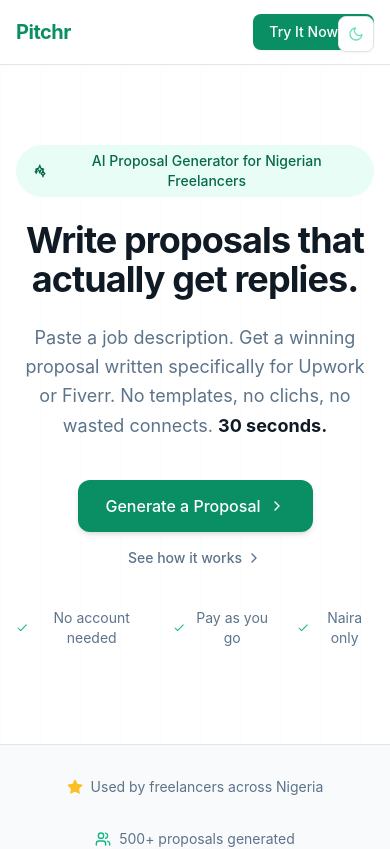
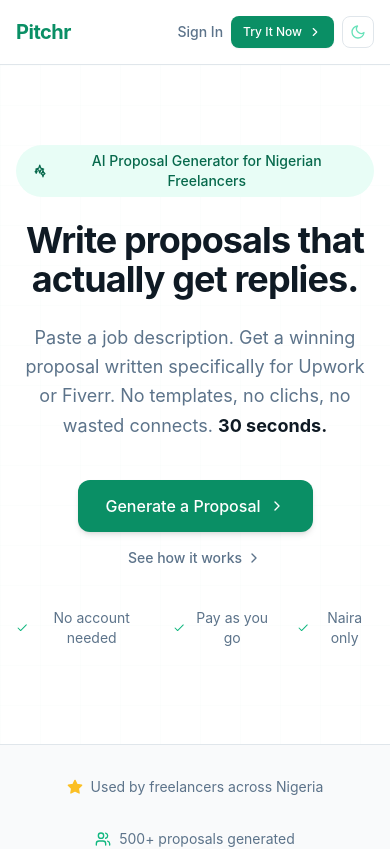
Before and after one commit to ogungbadeshalom/pitchr-mvp, a Next.js app in the folder frontend/: page / in a window 390 px wide. Shown: the top 849 px of the page. Built offline with nearby package versions, Linux system fonts and the light colour scheme.

Commit message:
Fix theme toggle overlap on mobile, show Sign In on mobile, fix PWA dismiss persistence

```diff
--- a/frontend/src/app/auth/login/page.tsx
+++ b/frontend/src/app/auth/login/page.tsx
@@ -9,6 +9,7 @@ import { useSessionStore } from '../../../store/sessionStore';
 import { useUserStore } from '../../../store/userStore';
 import { initSuperTokens } from '../../../lib/supertokens';
 import { getAuthorisationURLWithQueryParamsAndSetState } from 'supertokens-web-js/recipe/thirdparty';
+import ThemeToggle from '../../../components/ui/theme-toggle';
 
 const EMAIL_REGEX = /^[^\s@]+@[^\s@]+\.[^\s@]+$/;
 
@@ -91,7 +92,8 @@ export default function LoginPage() {
   }
 
   return (
-    <div className="min-h-screen flex items-center justify-center px-4 bg-gradient-to-br from-brand-50 via-white to-teal-50 dark:from-gray-950 dark:via-gray-950 dark:to-gray-950">
+    <div className="min-h-screen flex items-center justify-center px-4 bg-gradient-to-br from-brand-50 via-white to-teal-50 dark:from-gray-950 dark:via-gray-950 dark:to-gray-950 relative">
+      <ThemeToggle className="absolute top-4 right-4 w-9 h-9 rounded-lg bg-background border border-border shadow-sm flex items-center justify-center hover:shadow-md hover:border-brand-300 transition-all" />
       <div className="w-full max-w-sm">
         <div className="text-center mb-8">
           <Link href="/" className="inline-flex items-center gap-2">
--- a/frontend/src/app/auth/signup/page.tsx
+++ b/frontend/src/app/auth/signup/page.tsx
@@ -8,6 +8,7 @@ import { useToastStore } from '../../../store/toastStore';
 import { useUserStore } from '../../../store/userStore';
 import { initSuperTokens } from '../../../lib/supertokens';
 import { getAuthorisationURLWithQueryParamsAndSetState } from 'supertokens-web-js/recipe/thirdparty';
+import ThemeToggle from '../../../components/ui/theme-toggle';
 
 const EMAIL_REGEX = /^[^\s@]+@[^\s@]+\.[^\s@]+$/;
 
@@ -92,7 +93,8 @@ export default function SignupPage() {
   }
 
   return (
-    <div className="min-h-screen flex items-center justify-center px-4 bg-gradient-to-br from-brand-50 via-white to-teal-50 dark:from-gray-950 dark:via-gray-950 dark:to-gray-950">
+    <div className="min-h-screen flex items-center justify-center px-4 bg-gradient-to-br from-brand-50 via-white to-teal-50 dark:from-gray-950 dark:via-gray-950 dark:to-gray-950 relative">
+      <ThemeToggle className="absolute top-4 right-4 w-9 h-9 rounded-lg bg-background border border-border shadow-sm flex items-center justify-center hover:shadow-md hover:border-brand-300 transition-all" />
       <div className="w-full max-w-sm">
         <div className="text-center mb-8">
           <Link href="/" className="inline-flex items-center gap-2">
--- a/frontend/src/app/layout.tsx
+++ b/frontend/src/app/layout.tsx
@@ -1,7 +1,6 @@
 import type { Metadata } from 'next'
 import './globals.css'
 import { ToastContainer } from '../components/ui/toast'
-import ThemeToggle from '../components/ui/theme-toggle'
 import PwaSetup from '../components/pwa-setup'
 
 export const metadata: Metadata = {
@@ -26,7 +25,6 @@ export default function RootLayout({ children }: { children: React.ReactNode })
         {children}
         <PwaSetup />
         <ToastContainer />
-        <ThemeToggle />
       </body>
     </html>
   )
--- a/frontend/src/app/page.tsx
+++ b/frontend/src/app/page.tsx
@@ -5,6 +5,7 @@ import { initSessionPayment } from '../lib/api';
 import { AxiosError } from 'axios';
 import { useToastStore } from '../store/toastStore';
 import { useSessionStore } from '../store/sessionStore';
+import ThemeToggle from '../components/ui/theme-toggle';
 
 function IconSparkles({ className }: { className?: string }) {
   return <svg className={className} viewBox="0 0 24 24" fill="none" stroke="currentColor" strokeWidth="2" strokeLinecap="round" strokeLinejoin="round"><path d="M12 3l1.5 4.5L18 9l-4.5 1.5L12 15l-1.5-4.5L6 9l4.5-1.5L12 3z"/><path d="M20 16c-2 1-3 3-3 5 0-2-1-4-3-5 2-1 3-3 3-5 0 2 1 4 3 5z"/><path d="M5 13c1 .5 1.5 1.5 1.5 2.5 0-1 .5-2 1.5-2.5-1-.5-1.5-1.5-1.5-2.5 0 1-.5 2-1.5 2.5z"/></svg>;
@@ -125,21 +126,22 @@ export default function Home() {
             <a href="#pricing" className="hover:text-foreground transition-colors">Pricing</a>
             <a href="#faq" className="hover:text-foreground transition-colors">FAQ</a>
           </nav>
-          <div className="flex items-center gap-3">
-            <Link href="/auth/login" className="text-sm font-medium text-muted-foreground hover:text-foreground transition-colors hidden sm:inline">Sign In</Link>
+          <div className="flex items-center gap-2 sm:gap-3">
+            <Link href="/auth/login" className="text-sm font-medium text-muted-foreground hover:text-foreground transition-colors">Sign In</Link>
             {!mounted ? (
-              <a href="#pricing" className="inline-flex items-center gap-1.5 bg-brand-600 text-white px-4 py-2 rounded-lg text-sm font-medium hover:bg-brand-700 transition-all shadow-sm">
+              <a href="#pricing" className="inline-flex items-center gap-1.5 bg-brand-600 text-white px-3 sm:px-4 py-2 rounded-lg text-xs sm:text-sm font-medium hover:bg-brand-700 transition-all shadow-sm">
                 Try It Now <IconChevronRight className="w-3.5 h-3.5" />
               </a>
             ) : hasSession ? (
-              <Link href="/session" className="inline-flex items-center gap-1.5 bg-brand-600 text-white px-4 py-2 rounded-lg text-sm font-medium hover:bg-brand-700 transition-all shadow-sm">
+              <Link href="/session" className="inline-flex items-center gap-1.5 bg-brand-600 text-white px-3 sm:px-4 py-2 rounded-lg text-xs sm:text-sm font-medium hover:bg-brand-700 transition-all shadow-sm">
                 Continue <IconChevronRight className="w-3.5 h-3.5" />
               </Link>
             ) : (
-              <a href="#pricing" className="inline-flex items-center gap-1.5 bg-brand-600 text-white px-4 py-2 rounded-lg text-sm font-medium hover:bg-brand-700 transition-all shadow-sm">
+              <a href="#pricing" className="inline-flex items-center gap-1.5 bg-brand-600 text-white px-3 sm:px-4 py-2 rounded-lg text-xs sm:text-sm font-medium hover:bg-brand-700 transition-all shadow-sm">
                 Try It Now <IconChevronRight className="w-3.5 h-3.5" />
               </a>
             )}
+            <ThemeToggle className="w-8 h-8 rounded-lg bg-background border border-border flex items-center justify-center hover:shadow-md hover:border-brand-300 transition-all shrink-0" />
           </div>
         </div>
       </header>
--- a/frontend/src/app/session/page.tsx
+++ b/frontend/src/app/session/page.tsx
@@ -10,6 +10,7 @@ import { useCopy } from '../../hooks/useCopy';
 import { generateProposal, initSessionPayment } from '../../lib/api';
 import { Button } from '../../components/ui/button';
 import SessionTimer from '../../components/session-timer';
+import ThemeToggle from '../../components/ui/theme-toggle';
 import { AxiosError } from 'axios';
 
 export default function SessionPage() {
@@ -153,6 +154,7 @@ export default function SessionPage() {
               Dashboard
             </Link>
           </div>
+          <div className="flex items-center gap-3">
             {canGenerate && hydrated && (
               <div className="flex items-center gap-3 text-sm">
                 <div className="flex items-center gap-2">
@@ -169,6 +171,8 @@ export default function SessionPage() {
                 )}
               </div>
             )}
+            <ThemeToggle className="w-8 h-8 rounded-lg bg-background border border-border flex items-center justify-center hover:shadow-md hover:border-brand-300 transition-all shrink-0" />
+          </div>
         </div>
       </header>
 
--- a/frontend/src/components/pwa-setup.tsx
+++ b/frontend/src/components/pwa-setup.tsx
@@ -17,6 +17,10 @@ export default function PwaSetup() {
 
     const handler = (e: Event) => {
       e.preventDefault();
+      try {
+        const last = localStorage.getItem('pitchr_pwa_dismissed');
+        if (last && Date.now() - Number(last) < 7 * 24 * 60 * 60 * 1000) return;
+      } catch {}
       setDeferredPrompt(e as BeforeInstallPromptEvent);
       setShowInstall(true);
     };
--- a/frontend/src/components/ui/theme-toggle.tsx
+++ b/frontend/src/components/ui/theme-toggle.tsx
@@ -2,9 +2,9 @@
 
 import { useEffect, useState } from 'react';
 
-function SunIcon() {
+function SunIcon({ className }: { className?: string }) {
   return (
-    <svg xmlns="http://www.w3.org/2000/svg" width="16" height="16" viewBox="0 0 24 24" fill="none" stroke="currentColor" strokeWidth="2" strokeLinecap="round" strokeLinejoin="round" className="text-brand-500">
+    <svg xmlns="http://www.w3.org/2000/svg" width="16" height="16" viewBox="0 0 24 24" fill="none" stroke="currentColor" strokeWidth="2" strokeLinecap="round" strokeLinejoin="round" className={className}>
       <circle cx="12" cy="12" r="5" />
       <line x1="12" y1="1" x2="12" y2="3" />
       <line x1="12" y1="21" x2="12" y2="23" />
@@ -18,15 +18,15 @@ function SunIcon() {
   );
 }
 
-function MoonIcon() {
+function MoonIcon({ className }: { className?: string }) {
   return (
-    <svg xmlns="http://www.w3.org/2000/svg" width="16" height="16" viewBox="0 0 24 24" fill="none" stroke="currentColor" strokeWidth="2" strokeLinecap="round" strokeLinejoin="round" className="text-brand-300">
+    <svg xmlns="http://www.w3.org/2000/svg" width="16" height="16" viewBox="0 0 24 24" fill="none" stroke="currentColor" strokeWidth="2" strokeLinecap="round" strokeLinejoin="round" className={className}>
       <path d="M21 12.79A9 9 0 1 1 11.21 3 7 7 0 0 0 21 12.79z" />
     </svg>
   );
 }
 
-export default function ThemeToggle() {
+export default function ThemeToggle({ className }: { className?: string }) {
   const [dark, setDark] = useState(false);
 
   useEffect(() => {
@@ -36,9 +36,7 @@ export default function ThemeToggle() {
       const isDark = stored ? stored === 'dark' : prefersDark;
       setDark(isDark);
       document.documentElement.classList.toggle('dark', isDark);
-    } catch {
-      // localStorage unavailable (private mode, etc.) — stay light
-    }
+    } catch {}
   }, []);
 
   function toggle() {
@@ -47,18 +45,16 @@ export default function ThemeToggle() {
     document.documentElement.classList.toggle('dark', next);
     try {
       localStorage.setItem('pitchr_theme', next ? 'dark' : 'light');
-    } catch {
-      // localStorage unavailable
-    }
+    } catch {}
   }
 
   return (
     <button
       onClick={toggle}
-      className="fixed top-4 right-4 z-[100] w-9 h-9 rounded-lg bg-background border border-border shadow-sm flex items-center justify-center hover:shadow-md hover:border-brand-300 transition-all"
+      className={className || 'w-9 h-9 rounded-lg bg-background border border-border shadow-sm flex items-center justify-center hover:shadow-md hover:border-brand-300 transition-all'}
       aria-label="Toggle dark mode"
     >
-      {dark ? <SunIcon /> : <MoonIcon />}
+      {dark ? <SunIcon className="text-brand-500" /> : <MoonIcon className="text-brand-300" />}
     </button>
   );
 }
```
Also changed, not shown: frontend/src/app/dashboard/layout.tsx (+5 -3 lines). Lines whose indentation alone changed are shown as unchanged.
